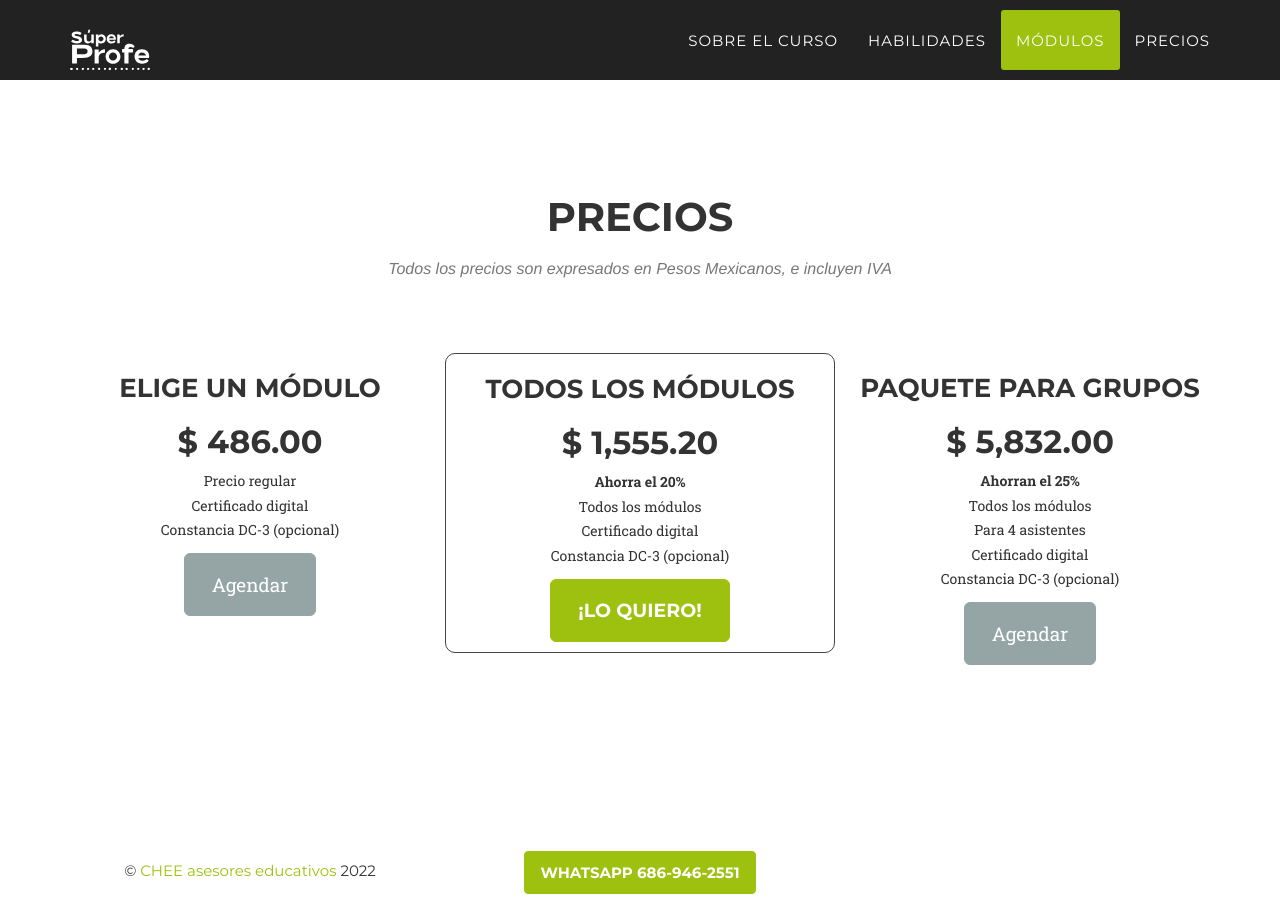
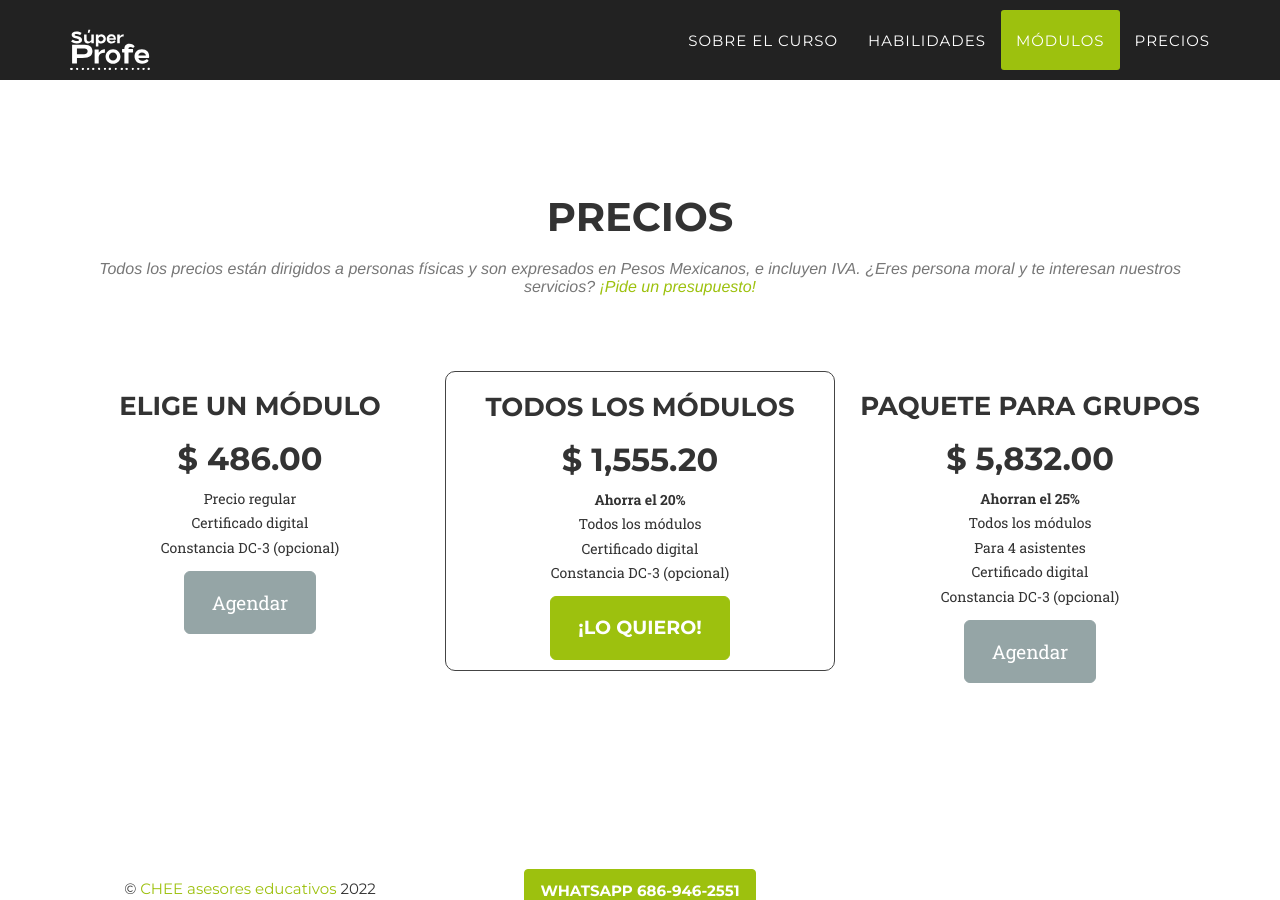
Before and after one commit to camachevaz/superProfe, a Jekyll site: the page built from index.html, in a window 1280 px wide and 900 px high, scrolled down 5195 px. Built offline with Jekyll 4.4.1, drawn with Linux system fonts in a browser that asks for light colours; some web fonts are replaced.

Commit message:
Update clients.html

```diff
--- a/_includes/clients.html
+++ b/_includes/clients.html
@@ -4,7 +4,7 @@
             <div class="row">
                 <div class="col-lg-12 text-center">
                     <h2 class="section-heading">Precios</h2>
-                    <h3 class="section-subheading text-muted">Todos los precios son expresados en Pesos Mexicanos, e incluyen IVA</h3>
+                    <h3 class="section-subheading text-muted">Todos los precios están dirigidos a personas físicas y son expresados en Pesos Mexicanos, e incluyen IVA. ¿Eres persona moral y te interesan nuestros servicios? <a href="https://wa.me/526869462551">¡Pide un presupuesto!</a></h3>
                 </div>
             </div>
             <div class="row">
```
